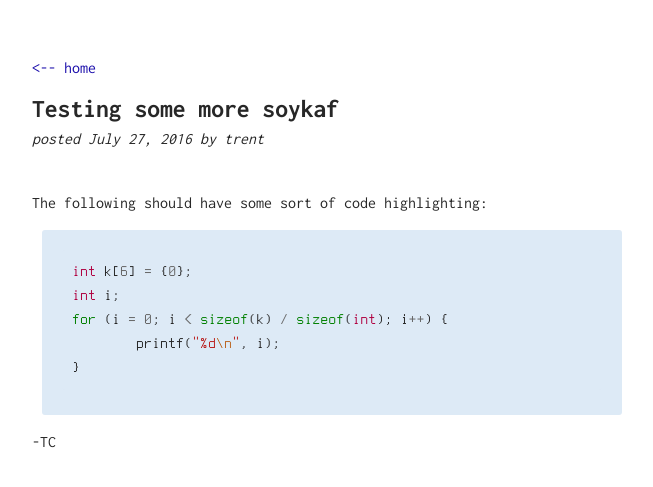
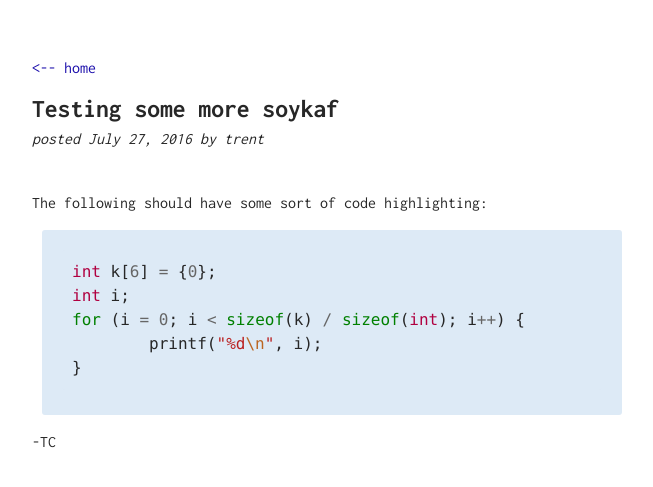
Before and after one commit to blackdoor/blog, a Jekyll site: the page built from _posts/2016-7-27-testing.md, in a window 1280 px wide. Shown: the top 487 px of the page, without its empty margins (308-961 px from the left). Built offline with Jekyll 4.4.1, drawn with Linux system fonts in a browser that asks for light colours.

Commit message:
changed code snip font to Consolas

```diff
--- a/assets/css/main.scss
+++ b/assets/css/main.scss
@@ -173,14 +173,14 @@ ul {
         }
         code {
             padding: 3px;
-			font-family: "Terminus", Terminus, monospace;
+			font-family: "Consolas", monaco, monospace;
             font-size: 1.0em;
             border-radius: 3px;
             background: $color-grey;
         }
         .highlight {
             margin: 10px;
-			font-family: "Terminus", Terminus, monospace;
+			font-family: "Consolas", monaco, monospace;
             margin-bottom: 15px;
             padding: 10px;
             line-height: 1.5;
```
